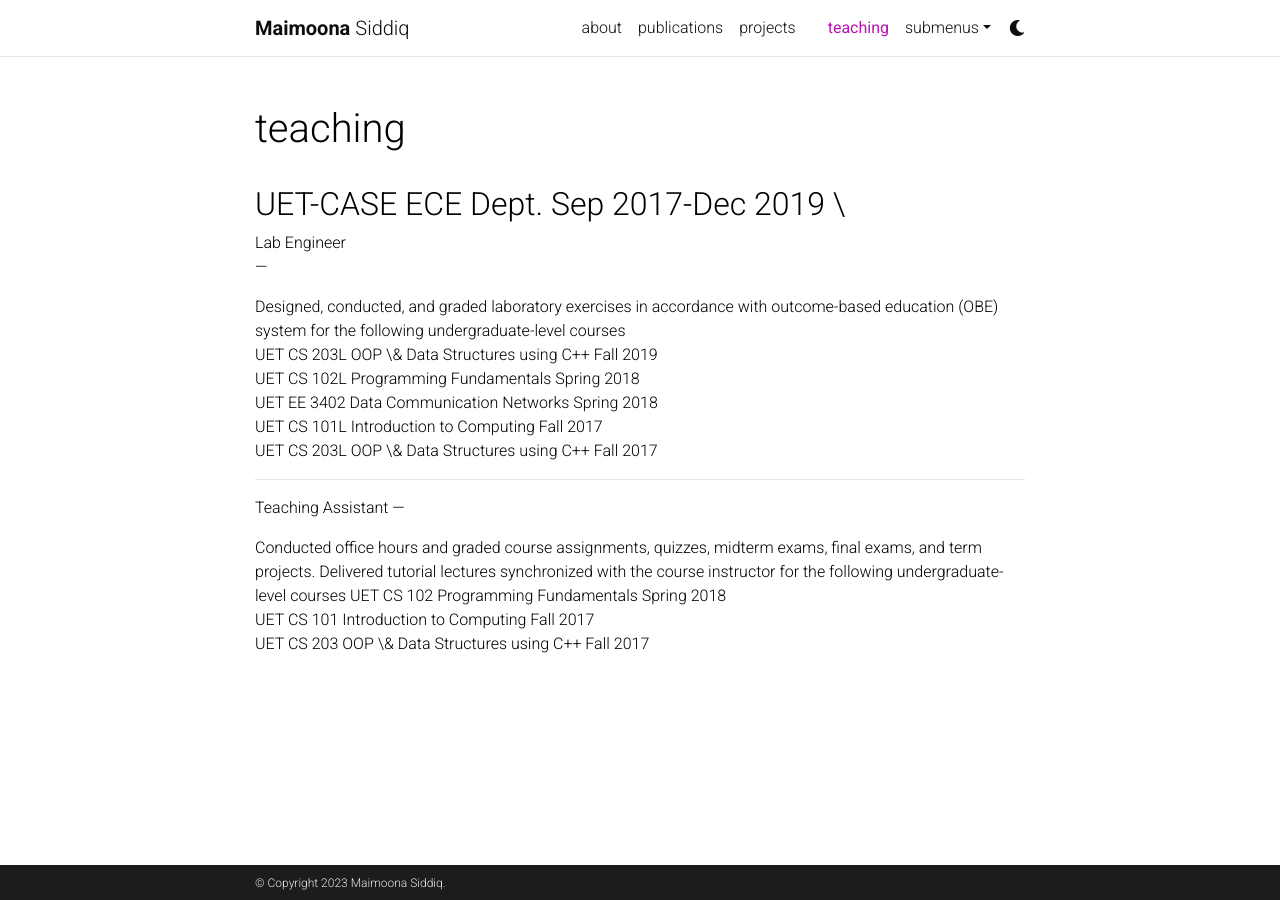
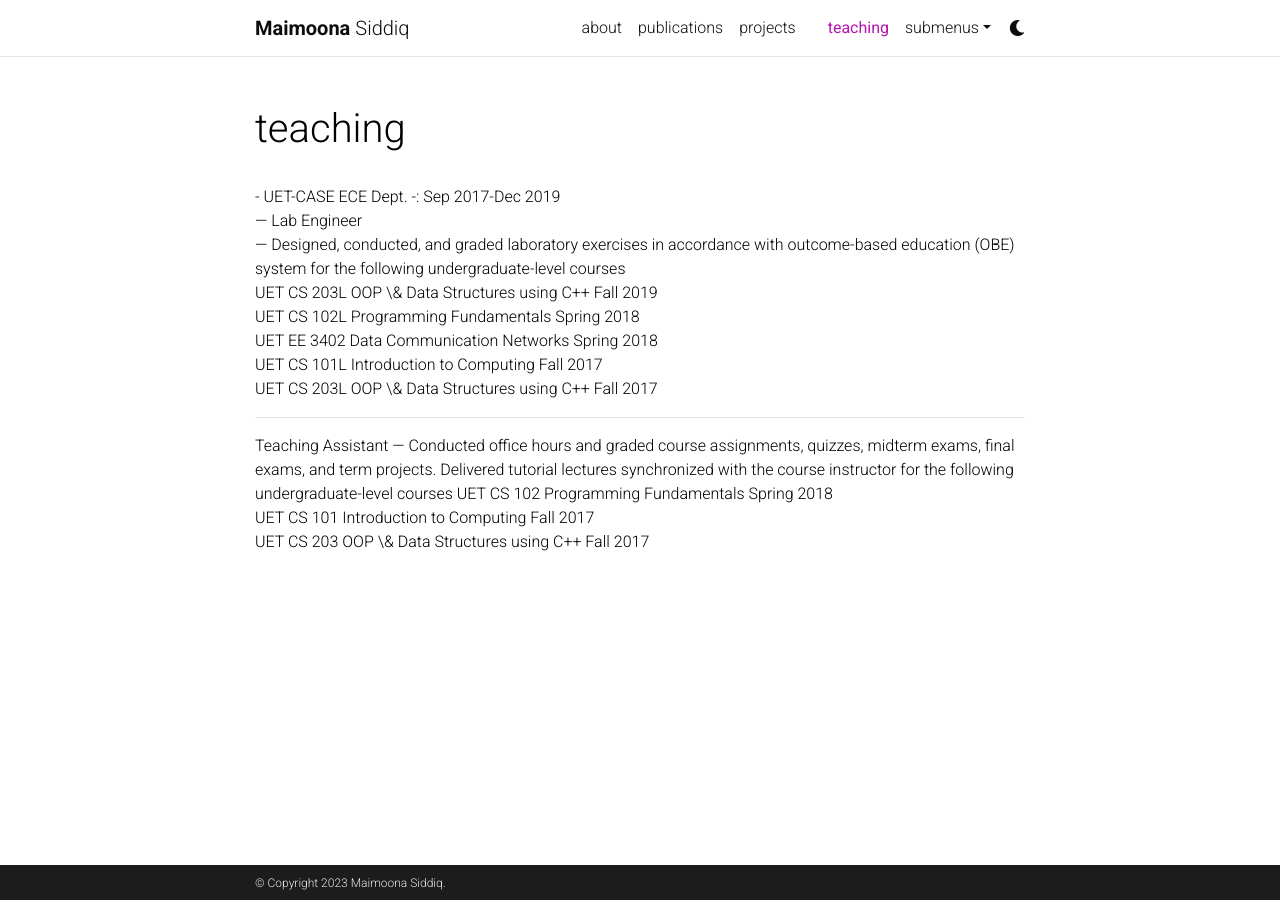
Before and after one commit to MaiMoonaa/maimoonaa.github.io, a Jekyll site: the page built from _pages/teaching.md, in a window 1280 px wide. Built offline with Jekyll 4.4.1, drawn with Linux system fonts in a browser that asks for light colours; comment, search, counter and statistics services are not loaded; a style sheet for code colours, icons or effects is not loaded.

```diff
--- a/_pages/teaching.md
+++ b/_pages/teaching.md
@@ -7,12 +7,11 @@ nav: true
 nav_order: 5
 ---
 
-
-UET-CASE ECE Dept.  Sep 2017-Dec 2019 \\
+-
+UET-CASE ECE Dept. -: Sep 2017-Dec 2019 \\
 ---
 Lab Engineer \\
 ---
-
 Designed, conducted, and graded laboratory exercises in accordance with outcome-based education
 (OBE) system for the following undergraduate-level courses \\
 UET CS 203L OOP \& Data Structures using C++ Fall 2019\\
@@ -24,7 +23,6 @@ UET CS 203L OOP \& Data Structures using C++  Fall 2017
 ---
 Teaching Assistant
 ---
-
 Conducted office hours and graded course assignments, quizzes, midterm exams, final exams, and term projects. Delivered tutorial lectures synchronized with the course instructor for the following undergraduate-level courses
 UET CS 102 Programming Fundamentals Spring 2018 \\
 UET CS 101 Introduction to Computing Fall 2017 \\
```
